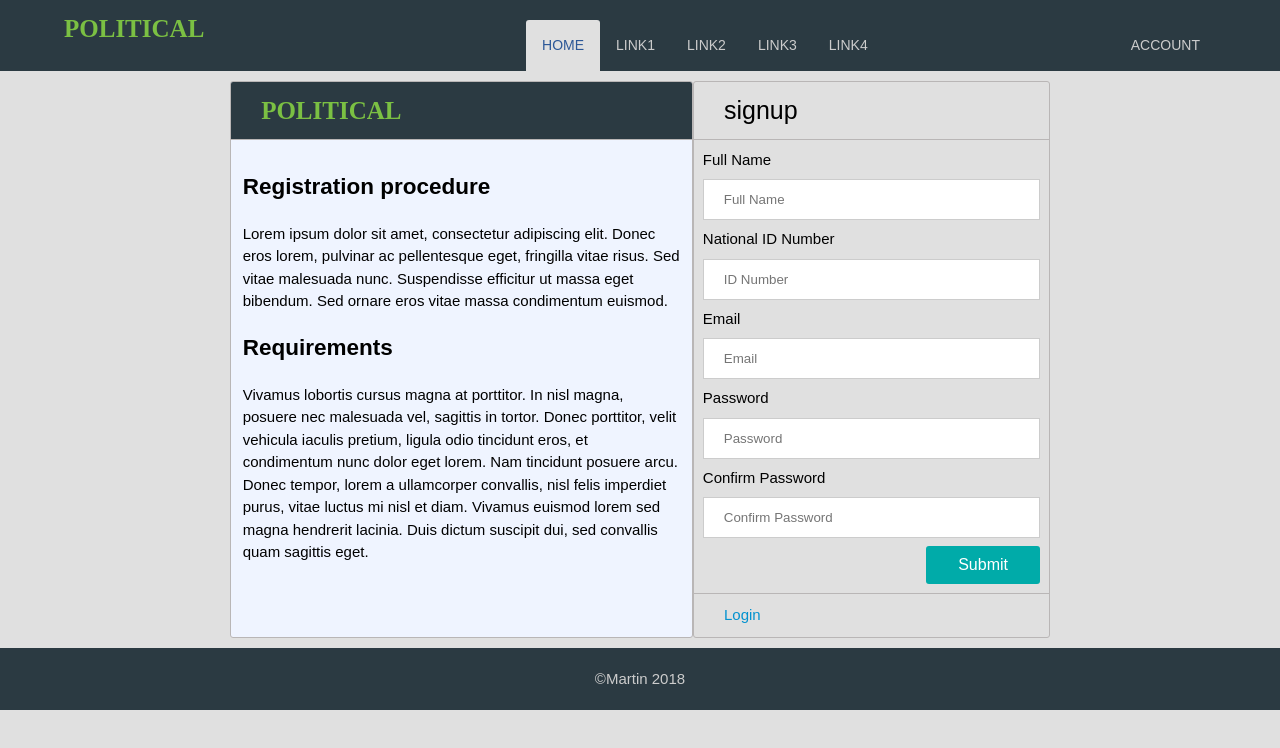
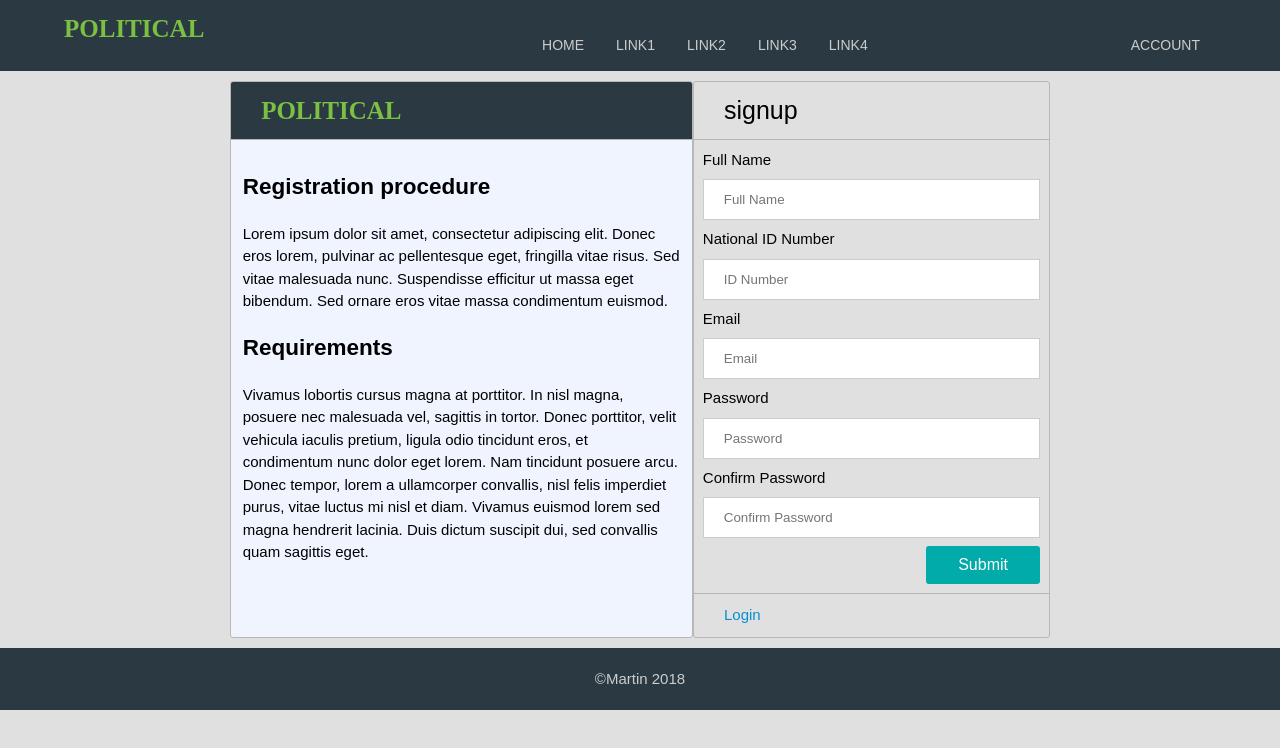
Before and after one commit to martinMutuma/Politico, a plain HTML site: page ui/signup.html in a window 1280 px wide. Drawn offline with Linux system fonts and the light colour scheme; a web font is replaced by a local one.

Commit message:
Remove active from topnav [Feature #163535911]

```diff
--- a/ui/signup.html
+++ b/ui/signup.html
@@ -20,7 +20,7 @@
                 </div>
                 <nav>
                     <ul>
-                        <li class="active"><a href="">Home</a></li>
+                        <li class=""><a href="">Home</a></li>
                         <li><a href="">link1</a></li>
                         <li><a href="">link2</a></li>
                         <li><a href="">link3</a></li>
```
